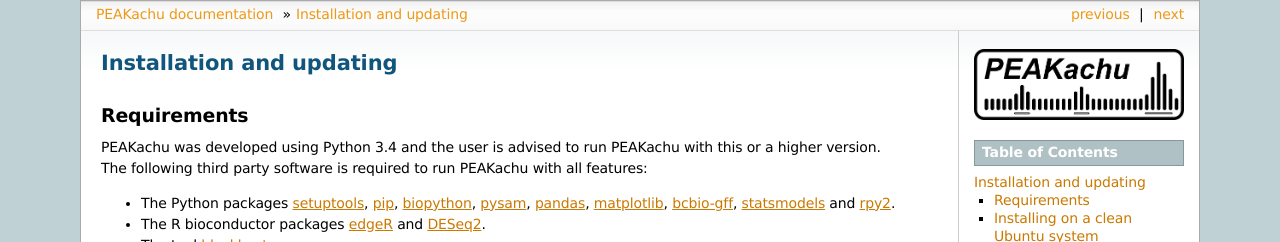
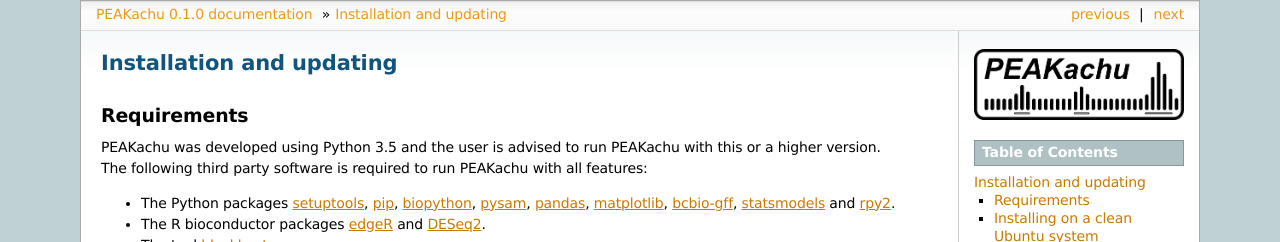
Before and after one commit to tbischler/PEAKachu, a Sphinx documentation site: the page built from docs/source/installation.rst, in a window 1280 px wide and 900 px high. Shown: the top 242 px of the window. Built offline with Sphinx 7.4.7, drawn with Linux system fonts in a browser that asks for light colours; some of the changed text lies outside the part shown.

Commit message:
Set version to 0.1.0

```diff
--- /dev/null
+++ b/CHANGELOG.txt
@@ -0,0 +1,2 @@
+v0.1.0 (2017-06-19)
+- First official version
--- a/docs/source/conf.py
+++ b/docs/source/conf.py
@@ -41,16 +41,16 @@
 
 # General information about the project.
 project = u'PEAKachu'
-copyright = u'2015, Thorsten Bischler'
+copyright = u'2017, Thorsten Bischler'
 
 # The version info for the project you're documenting, acts as replacement for
 # |version| and |release|, also used in various other places throughout the
 # built documents.
 #
 # The short X.Y version.
-version = '0.1dev'
+version = '0.1'
 # The full version, including alpha/beta/rc tags.
-release = ''
+release = '0.1.0'
 
 # The language for content autogenerated by Sphinx. Refer to documentation
 # for a list of supported languages.
--- a/docs/source/installation.rst
+++ b/docs/source/installation.rst
@@ -4,7 +4,7 @@
 Requirements
 ------------
 
-PEAKachu was developed using Python 3.4 and the user is advised to run PEAKachu
+PEAKachu was developed using Python 3.5 and the user is advised to run PEAKachu
 with this or a higher version. The following third party software is required
 to run PEAKachu with all features:
 
```
Also changed, not shown: 2 other files.
